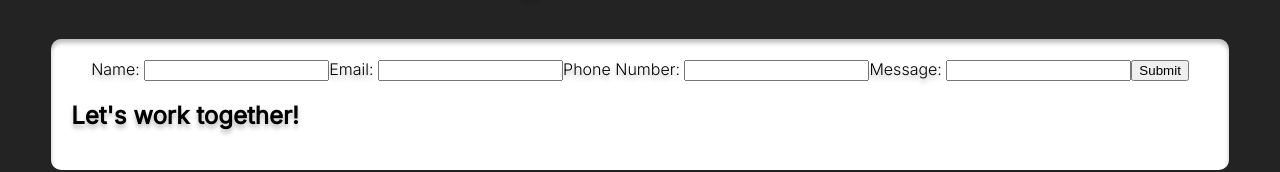
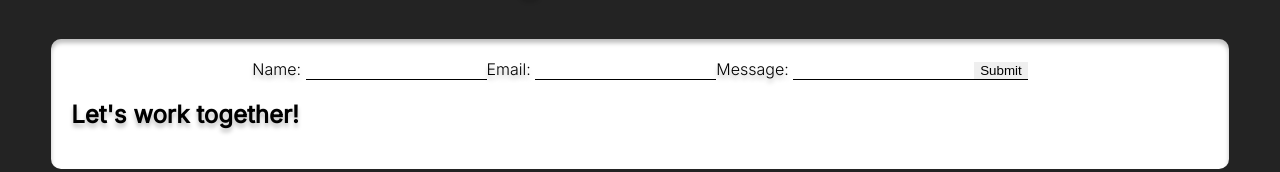
Before and after one commit to sjverdejo/Portfolio, a React (Create React App) app: page /contact in a window 1280 px wide. Shown: the part 344-516 px from the top of the page. Built offline with nearby package versions, Linux system fonts and the light colour scheme.

Commit message:
created form component

```diff
--- /dev/null
+++ b/src/assets/styles/Form.css
@@ -0,0 +1,4 @@
+input {
+    border: none;
+    border-bottom: 1px solid black;
+}
--- /dev/null
+++ b/src/components/Form.js
@@ -0,0 +1,19 @@
+import '../assets/styles/Form.css'
+
+function Form() {
+    return (
+        <div className='form'>
+            <form>
+                <label>Name: </label>
+                <input />
+                <label>Email: </label>
+                <input />
+                <label>Message: </label>
+                <input />
+                <input type='submit' />
+            </form>
+        </div>
+    )
+}
+
+export default Form
--- a/src/routes/Contact.js
+++ b/src/routes/Contact.js
@@ -1,25 +1,14 @@
-import Header from '../components/Header'
 import '../assets/styles/Container.css'
 import '../assets/styles/Contact.css'
+import Header from '../components/Header'
+import Form from '../components/Form'
 
 function Contact() {
     return (
         <div className='page_Container'>
             <Header size={200} text='get in touch'/>
             <div className='Container'>
-                <div className='form'>
-                    <form>
-                        <label>Name: </label>
-                        <input />
-                        <label>Email: </label>
-                        <input />
-                        <label>Phone Number: </label>
-                        <input />
-                        <label>Message: </label>
-                        <input />
-                        <input type='submit' />
-                    </form>
-                </div>
+                <Form />
                 <h2>Let's work together!</h2>
             </div>
         </div>
```
